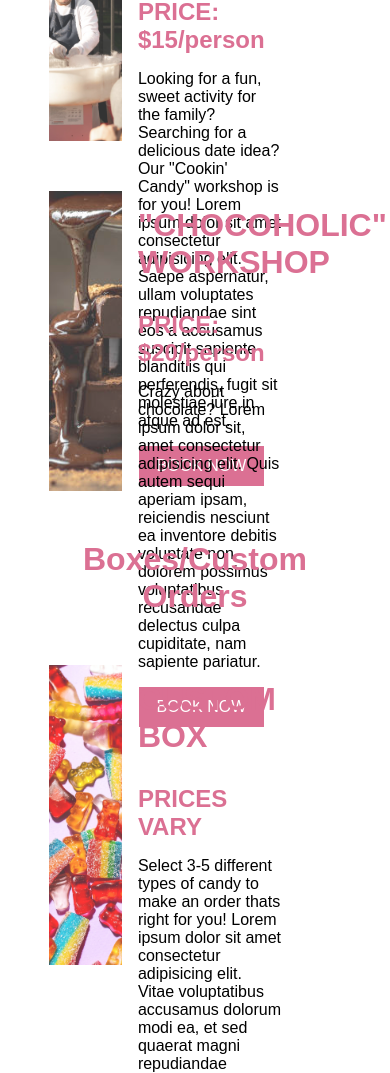
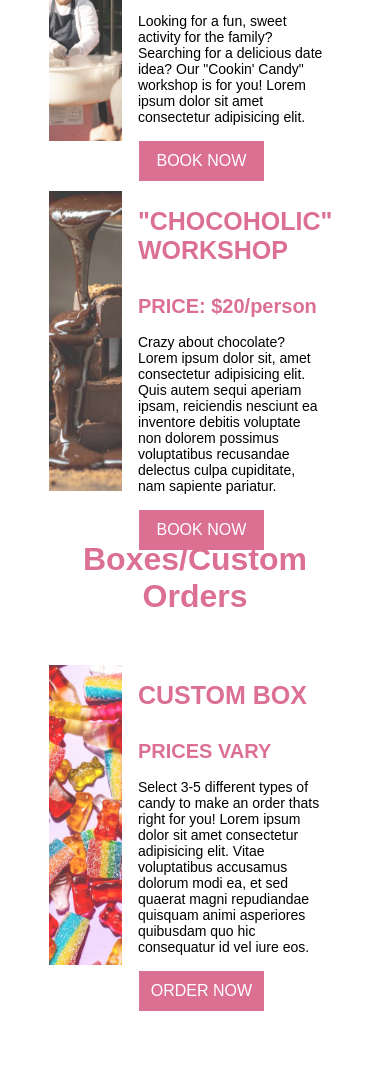
Before and after one commit to n215-jereblac/homework-nine, a plain HTML site: page pages/services.html in a window 390 px wide. Shown: the part 737-1810 px from the top of the page. After the commit the page ends 1748 px from the top, so only its background shows below. Drawn offline with Linux system fonts and the light colour scheme; files that its build step writes are made by us from their sources; files whose address does not match are found by name.

Commit message:
Added responsiveness to services page.

```diff
--- a/css/styles.css
+++ b/css/styles.css
@@ -237,7 +237,7 @@ form input {
     margin: 0 auto;
     margin-bottom: 30px;
     height: 60px;
-    width: 50%;
+    width: 60%;
     border: 3px solid palevioletred;
     padding: 20px;
     font-size: 20px;
@@ -247,7 +247,7 @@ form textarea {
     margin: 0 auto;
     margin-bottom: 30px;
     height: 200px;
-    width: 50%;
+    width: 60%;
     border: 3px solid palevioletred;
     padding: 20px;
     font-size: 20px;
@@ -334,6 +334,13 @@ footer {
     letter-spacing: 5px;
 }
 
+@media (max-width: 1075px) {
+    .wrapper .servicesHolder .servicesText{
+        width: 75%;
+
+    }
+}
+
 @media (max-width: 1050px) {
     .wrapper .chefHolder {
         margin-bottom: 150px;
@@ -346,6 +353,18 @@ footer {
     }
 }
 
+@media (max-width: 860px) {
+    .wrapper .servicesHolder .servicesText h1{
+        font-size: 25px;
+    }
+    .wrapper .servicesHolder .servicesText h2{
+        font-size: 20px;
+    }
+    .wrapper .servicesHolder .servicesText p{
+        font-size: 14px;
+    }
+}
+
 @media (max-width: 750px) {
     .wrapper .chefHolder {
         margin-bottom: 350px;
--- a/pages/services.html
+++ b/pages/services.html
@@ -22,7 +22,7 @@
     <div class="servicesText">
     <h1>"COOKIN' CANDY" WORKSHOP</h1>
     <h2>PRICE: $15/person</h2>
-    <p>Looking for a fun, sweet activity for the family? Searching for a delicious date idea? Our "Cookin' Candy" workshop is for you! Lorem ipsum dolor sit amet consectetur adipisicing elit. Saepe aspernatur, ullam voluptates repudiandae sint eos a accusamus suscipit sapiente blanditiis qui perferendis, fugit sit molestiae iure in atque ad est.</p>
+    <p>Looking for a fun, sweet activity for the family? Searching for a delicious date idea? Our "Cookin' Candy" workshop is for you! Lorem ipsum dolor sit amet consectetur adipisicing elit.</p>
     <div class="book">BOOK NOW</div>
     </div>
     </div>
```
